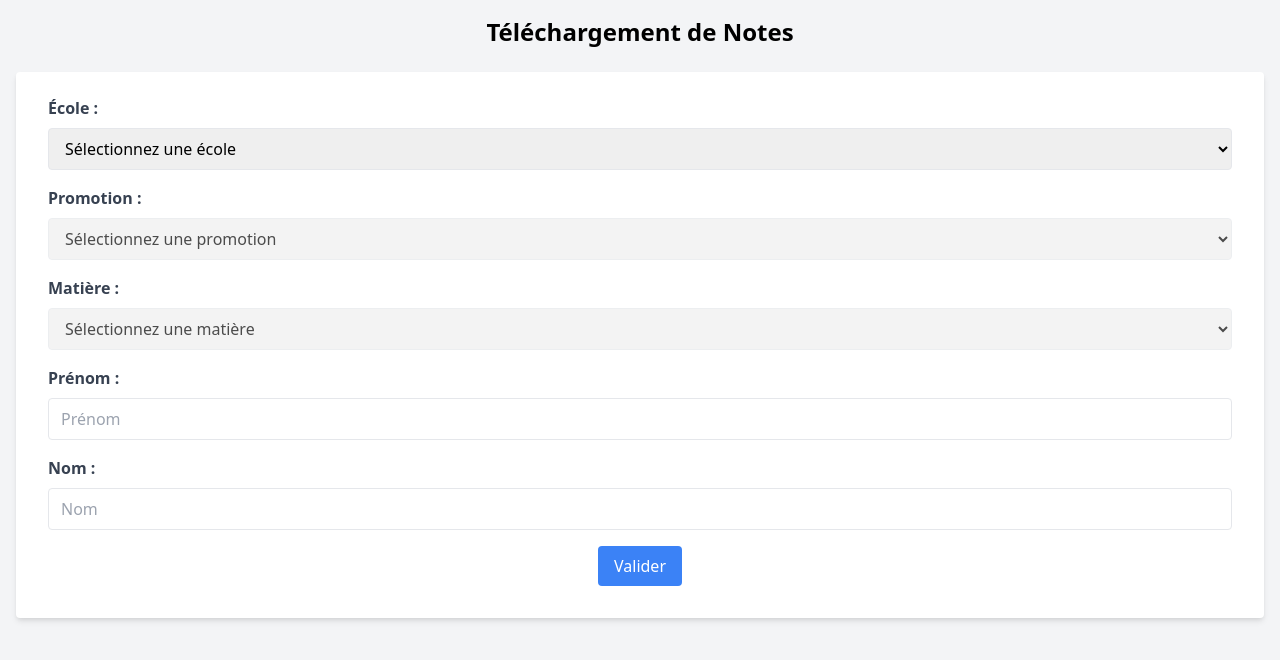
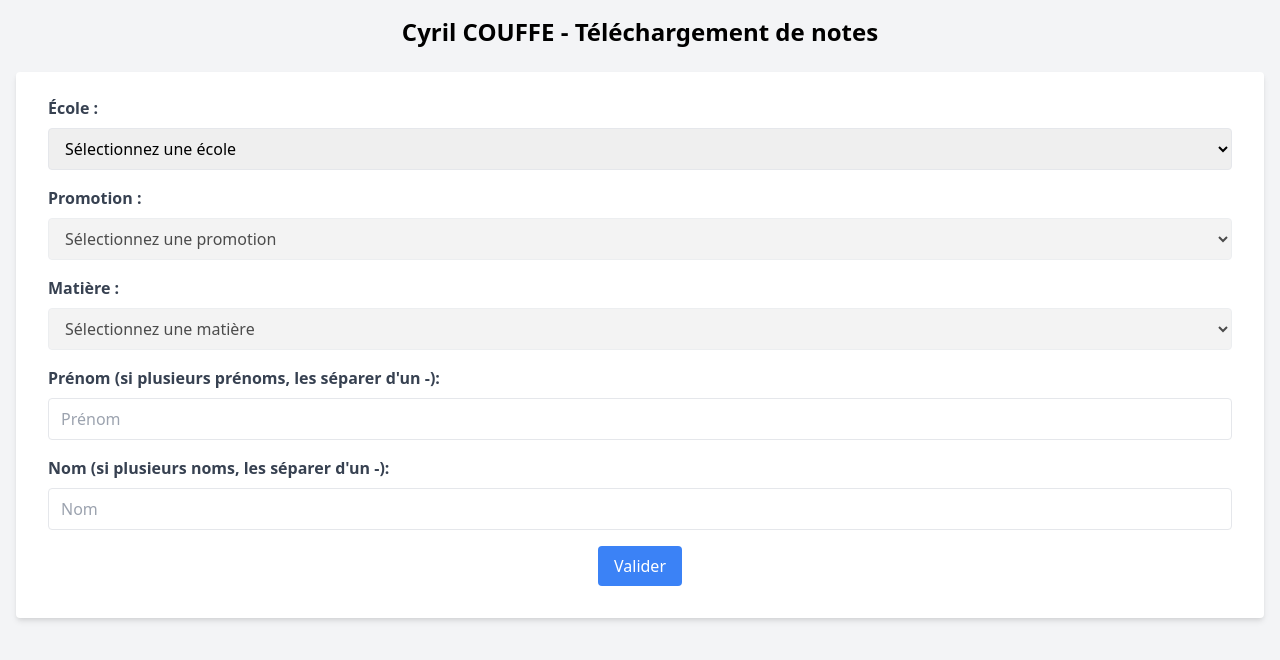
Before and after one commit to Cyril-Cf/rendu_eleves, a plain HTML site: page index.html in a window 1280 px wide. Drawn offline with nearby package versions, Linux system fonts and the light colour scheme.

Commit message:
lower case check and tips about multiple names

```diff
--- a/index.html
+++ b/index.html
@@ -12,7 +12,7 @@
   <body class="bg-gray-100">
     <div class="container mx-auto p-4">
       <h1 class="text-center text-2xl font-bold mb-6">
-        Téléchargement de Notes
+        Cyril COUFFE - Téléchargement de notes
       </h1>
       <form
         id="downloadForm"
@@ -68,7 +68,7 @@
         <!-- Nom et prénom -->
         <div class="mb-4">
           <label for="firstname" class="block text-gray-700 font-bold mb-2">
-            Prénom :
+            Prénom (si plusieurs prénoms, les séparer d'un -):
           </label>
           <input
             type="text"
@@ -81,7 +81,7 @@
 
         <div class="mb-4">
           <label for="lastname" class="block text-gray-700 font-bold mb-2">
-            Nom :
+            Nom (si plusieurs noms, les séparer d'un -):
           </label>
           <input
             type="text"
--- a/script.js
+++ b/script.js
@@ -102,7 +102,7 @@ document
     }
 
     // Construire le chemin du fichier
-    const filePath = `docs/${school}/${promo}/${subject}/${lastname}_${firstname}.xlsx`;
+    const filePath = `docs/${school}/${promo}/${subject}/${lastname.toLowerCase()}_${firstname.toLowerCase()}.xlsx`;
     downloadFile(filePath);
   });
 
```
